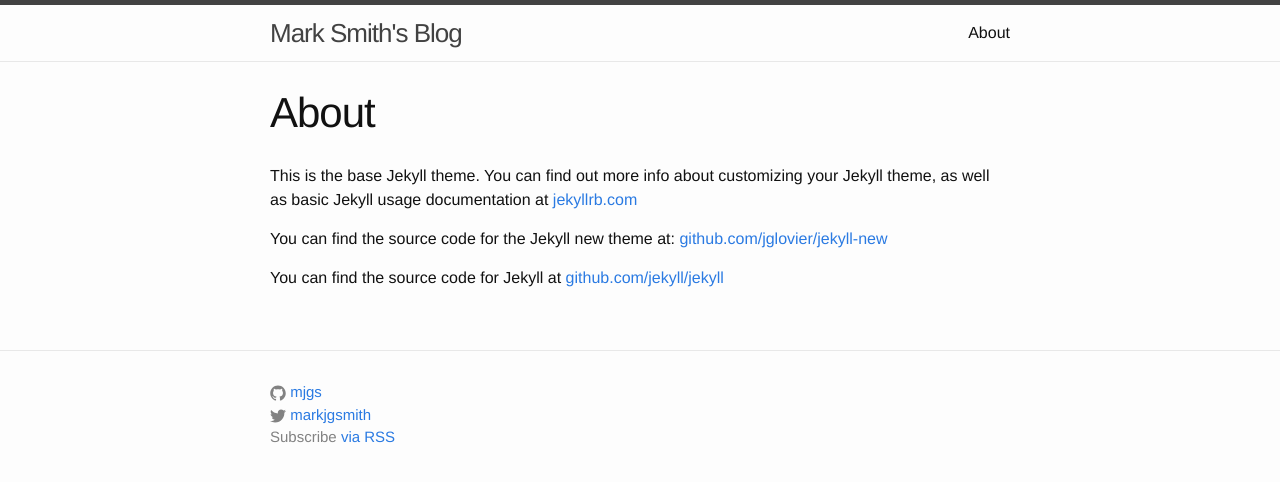
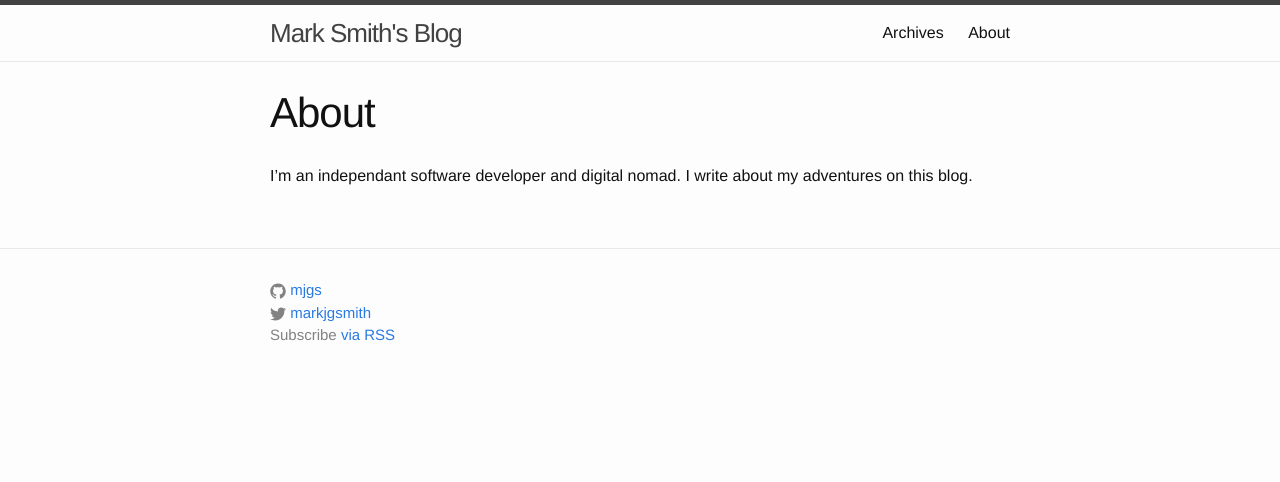
Before and after one commit to mjgs/mjgs.github.io, a Jekyll site: the page built from about.md, in a window 1280 px wide. Shown: the top 482 px of the page. Built offline with Jekyll 4.4.1, drawn with Linux system fonts in a browser that asks for light colours.

```diff
--- a/_includes/header.html
+++ b/_includes/header.html
@@ -5,6 +5,7 @@
     <a class="site-title" href="{{ site.baseurl }}/">{{ site.title }}</a>
 
     <nav class="site-nav">
+
       <a href="#" class="menu-icon">
         <svg viewBox="0 0 18 15">
           <path fill="#424242" d="M18,1.484c0,0.82-0.665,1.484-1.484,1.484H1.484C0.665,2.969,0,2.304,0,1.484l0,0C0,0.665,0.665,0,1.484,0 h15.031C17.335,0,18,0.665,18,1.484L18,1.484z"/>
--- a/about.md
+++ b/about.md
@@ -4,8 +4,4 @@
 permalink: /about/
 ---
 
-This is the base Jekyll theme. You can find out more info about customizing your Jekyll theme, as well as basic Jekyll usage documentation at [jekyllrb.com](http://jekyllrb.com/)
-
-You can find the source code for the Jekyll new theme at: [github.com/jglovier/jekyll-new](https://github.com/jglovier/jekyll-new)
-
-You can find the source code for Jekyll at [github.com/jekyll/jekyll](https://github.com/jekyll/jekyll)
+I'm an independant software developer and digital nomad. I write about my adventures on this blog.
```
Also changed, not shown: Archives.md (added, +8 -0 lines).
